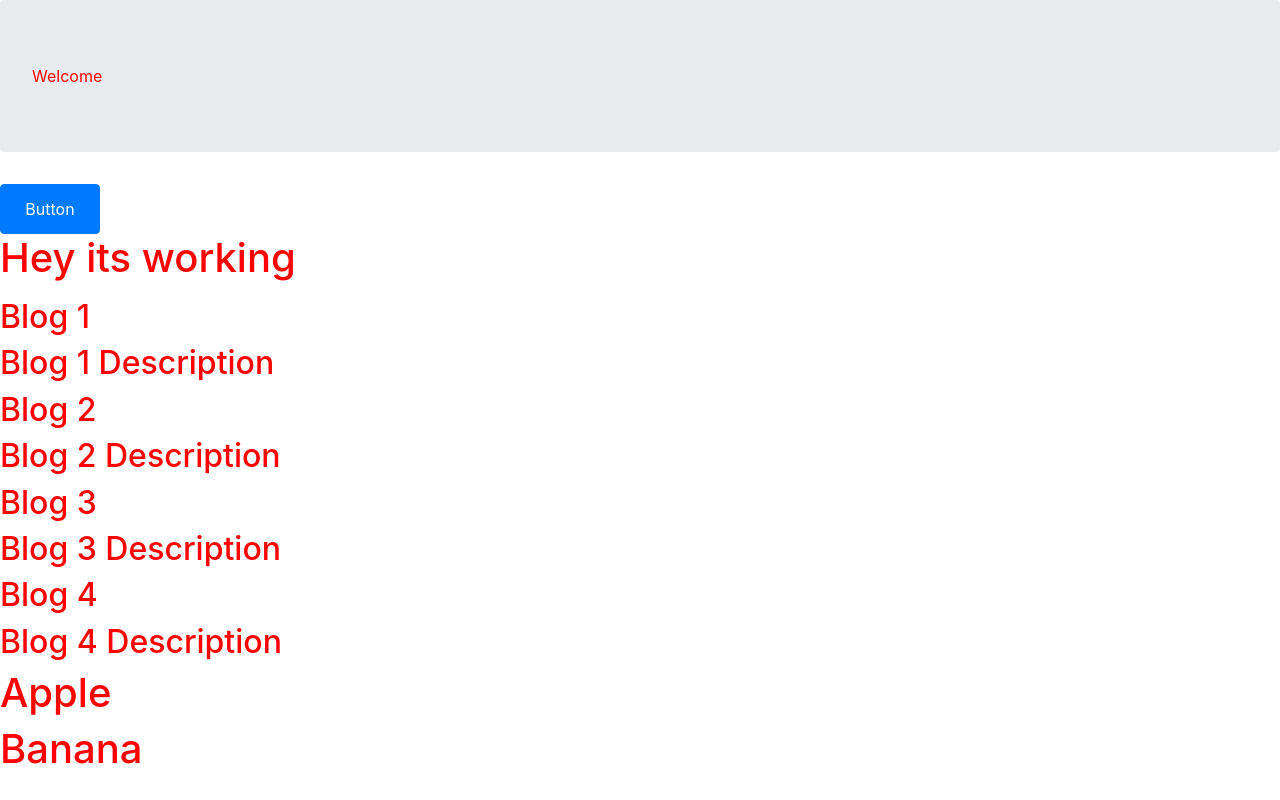
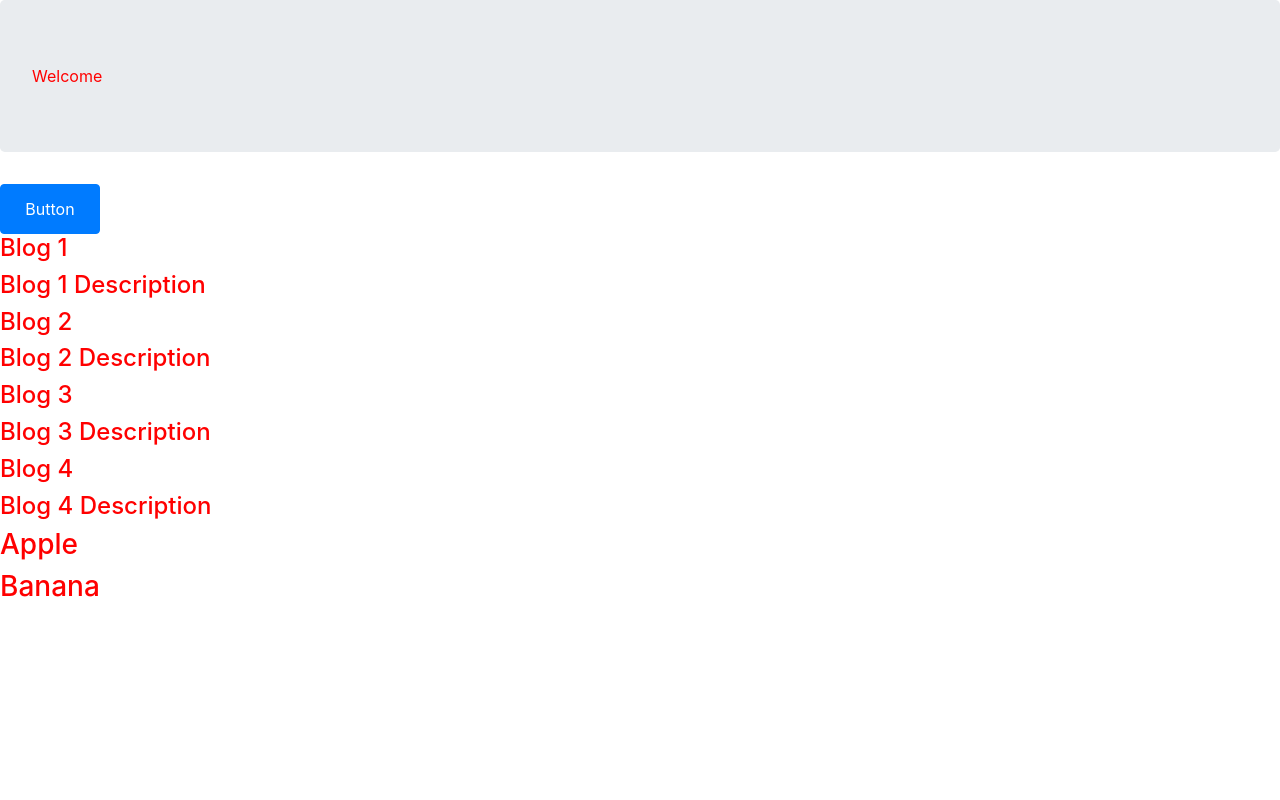
Before and after one commit to Aslin-R/learning-angular-js, an Angular app in the folder learning-angular-js/: page / in a window 1280 px wide. Built offline with nearby package versions, Linux system fonts and the light colour scheme.

Commit message:
tried the ngIf

```diff
--- a/learning-angular-js/src/app/newcomponent/newcomponent.component.html
+++ b/learning-angular-js/src/app/newcomponent/newcomponent.component.html
@@ -1,11 +1,12 @@
-<p>Hey its working</p>
-
 <div *ngFor="let blog of blogs">
-<h2>{{blog.title}}</h2>
-<h2>{{blog.description}}</h2>
+<h4>{{blog.title}}</h4>
+<h4>{{blog.description}}</h4>
 </div>
-<div *ngFor="let fruit of fruits">
-    <h1>
+<div *ngIf="fruits.length>0" >
+    <h3 *ngFor="let fruit of fruits">
         {{fruit.name}}
-    </h1>
+    </h3>
 </div>
+<div *ngIf="fruits.length<2">
+    <h3>Order the fruits</h3>
+</div>
```
